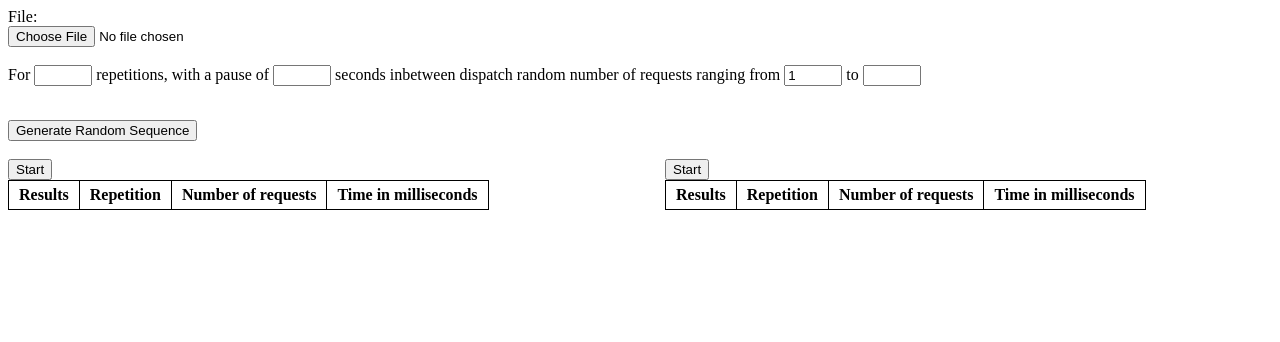
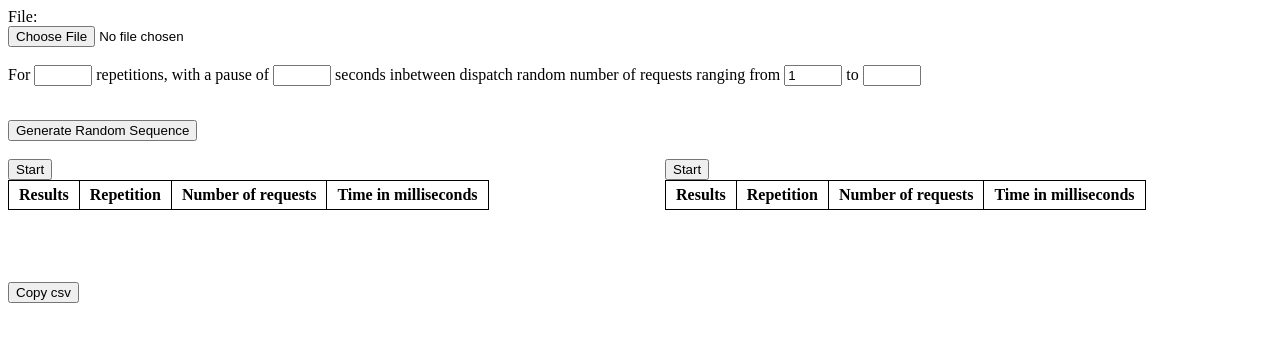
Before and after one commit to drajver5siti/pvo-web, a website: page resources/index.html in a window 1280 px wide. Drawn offline with Linux system fonts and the light colour scheme.

Commit message:
Create a copy csv button

```diff
--- a/resources/index.html
+++ b/resources/index.html
@@ -126,6 +126,30 @@
                 setTimeout(() => foo(rep + 1), interval * 1000);
             })();
         }
+
+        const handleExport = () => {
+            let csv = "";
+            csv += `Number of requests (2 seconds pause inbetween),Compute Engine,Cloud Run\n`
+
+            for (let i = 0; i < tableData['first-results'].length; i++) {
+
+                const first = tableData['first-results'][i];
+                const second = tableData['second-results'][i];
+
+                csv += `${first.numOfRequests},${first.time},${second.time}\n`;
+            }
+
+            const blob = new Blob([csv], { type: 'text/csv' })
+
+            const link = document.createElement("a");
+            link.href = URL.createObjectURL(blob);
+            link.download = "data.csv"
+
+            document.body.appendChild(link);
+            link.click();
+            document.body.removeChild(link);
+            // navigator.clipboard.writeText(csv).then(() => console.log("Copied"));
+        }
     </script>
 </head>
 
@@ -185,6 +209,11 @@
                 </table>
             </div>
         </div>
+        <br/>
+        <br/>
+        <br/>
+        <br/>
+        <button onclick="handleExport()">Copy csv</button>
         <!-- <button type="submit">Start</button> -->
     <!-- </form> -->
 
```
